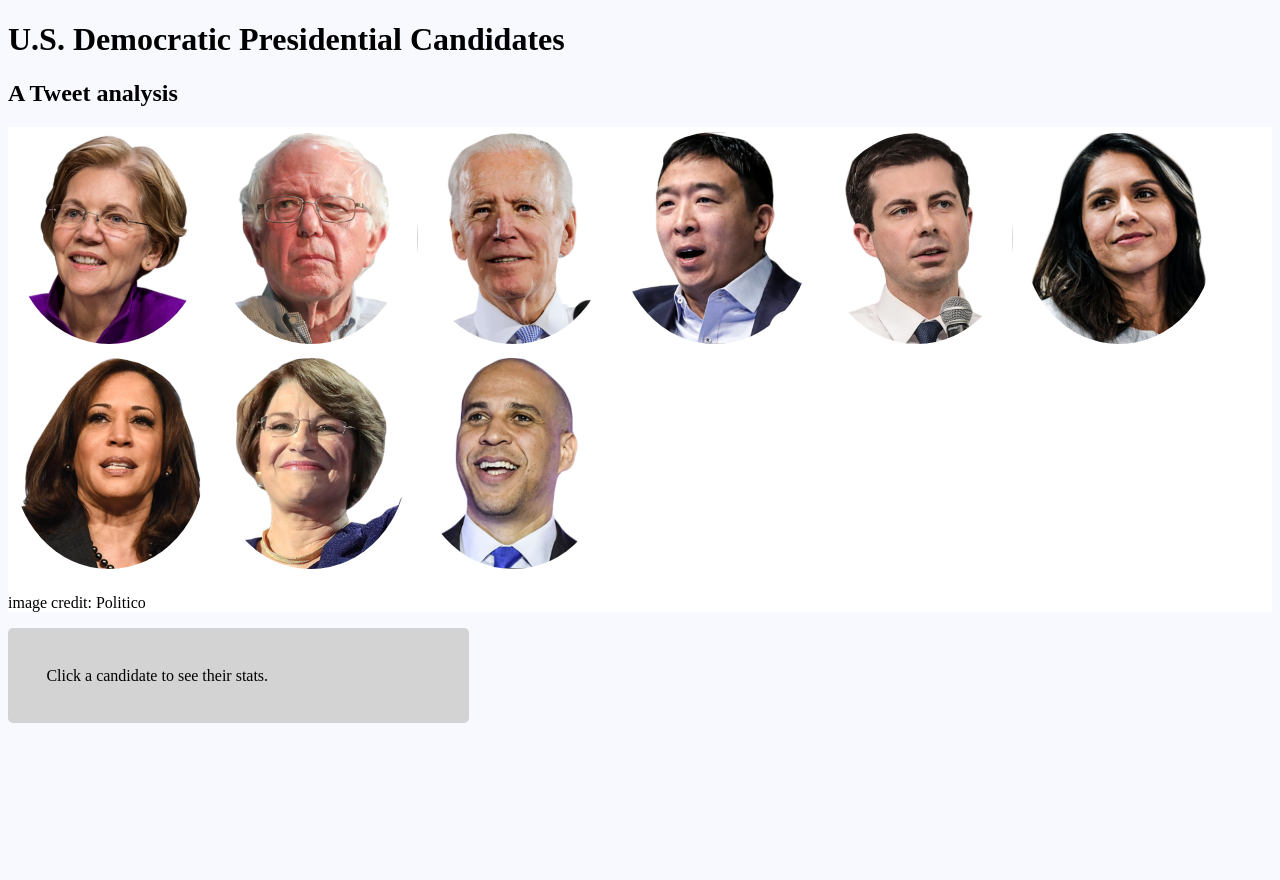
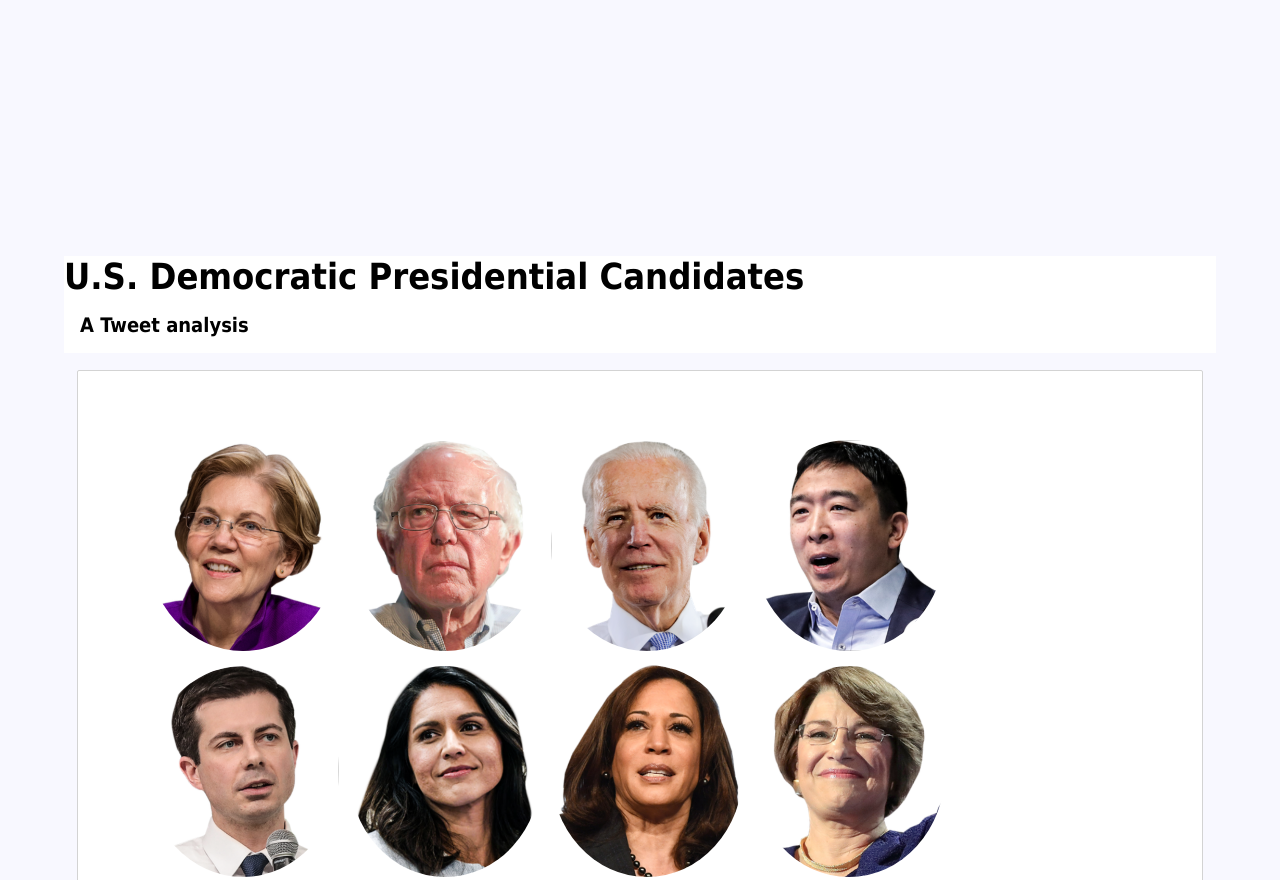
Before and after one commit to kairstenfay/political-twitter, a React app: page / in a window 1280 px wide. Shown: the top 880 px of the page. Before the commit the page ends 800 px from the top, so only its background shows below. Built offline with nearby package versions, Linux system fonts and the light colour scheme.

Commit message:
Change styling

```diff
--- a/src/index.js
+++ b/src/index.js
@@ -15,14 +15,19 @@ const Img = styled.img`
 `
 
 const ToolTip = styled.div`
-  background-color: lightgrey;
+  background-color: white;
   padding: 3vw;
-  max-width: 30vw;
-  border-radius: 5px;
+  border: 1px solid lightgrey;
+  border-radius: 2px;
+  margin: 1vw;
 `
 
 const CandidatePortraits = styled.div`
   background-color: white;
+  border: 1px solid lightgrey;
+  border-radius: 2px;
+  padding: 5vw;
+  margin: 1vw;
 `
 
 const CandidateStats = (props) => {
--- a/src/main.css
+++ b/src/main.css
@@ -1,3 +1,18 @@
 body {
     background-color: ghostwhite;
+    margin: 20% 5%;
+    font-family: Tahoma
 }
+
+h1 {
+    font-size: 36px;
+    background-color: white;
+    margin: 0;
+}
+
+h2 {
+    font-size: 20px;
+    background-color: white;
+    margin-top: 0;
+    padding: 2vh;
+}
```
